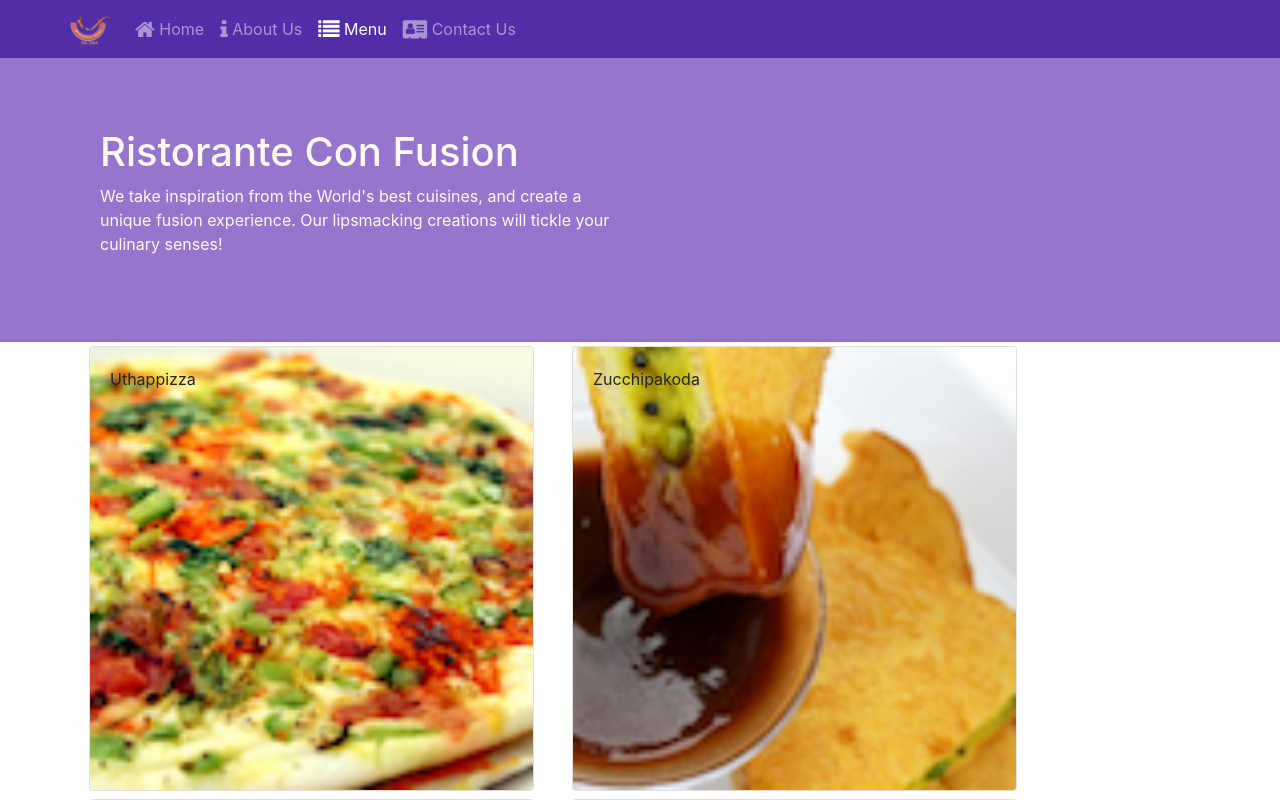
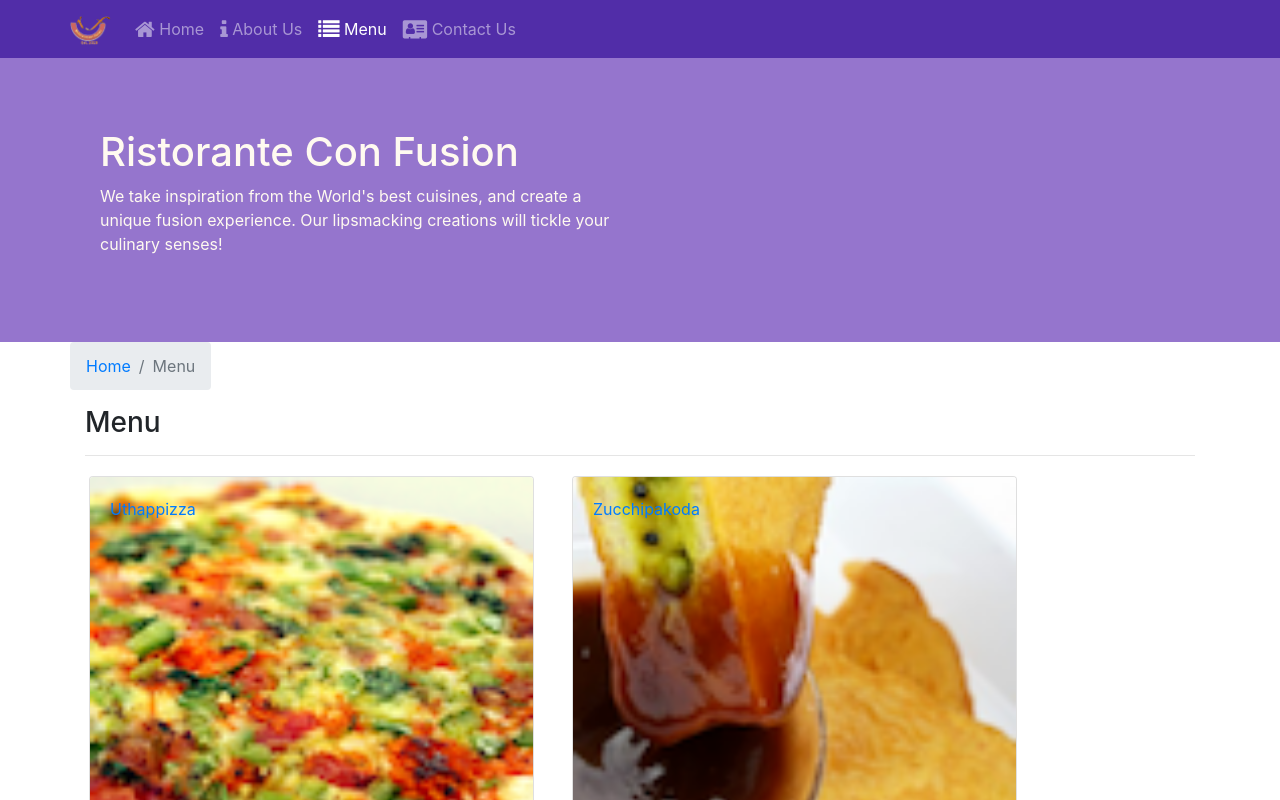
Before and after one commit to VoVyKhang/confusion, a React (Create React App) app: page /menu in a window 1280 px wide. Shown: the top 800 px of the page. Built offline with nearby package versions, Linux system fonts and the light colour scheme.

Commit message:
Single Page Applications Part 2

```diff
--- a/src/components/ContactComponent.js
+++ b/src/components/ContactComponent.js
@@ -1,8 +1,22 @@
 import React from "react";
+import { Breadcrumb, BreadcrumbItem } from 'reactstrap';
+import { Link } from 'react-router-dom';
+
 
 function Contact(props) {
   return (
     <div className="container">
+                  <div className="row">
+                <Breadcrumb>
+                    <BreadcrumbItem><Link to="/home">Home</Link></BreadcrumbItem>
+                    <BreadcrumbItem active>Contact Us</BreadcrumbItem>
+                </Breadcrumb>
+                <div className="col-12">
+                    <h3>Contact Us</h3>
+                    <hr />
+                </div>
+            </div>
+
       <div className="row row-content">
         <div className="col-12">
           <h3>Location Information</h3>
--- a/src/components/DishdetailComponent.js
+++ b/src/components/DishdetailComponent.js
@@ -1,5 +1,8 @@
 import React from "react";
-import { Card, CardImg, CardText, CardBody, CardTitle } from "reactstrap";
+import { Card, CardImg, CardText, CardBody,
+  CardTitle, Breadcrumb, BreadcrumbItem } from 'reactstrap';
+import { Link } from 'react-router-dom';
+
 
 function RenderDish({ dish }) {
   return (
@@ -48,12 +51,28 @@ const DishDetail = (props) => {
   if (props.dish != null) {
     return (
       <div className="container">
-        <div className="row">
-          <RenderDish dish={props.dish} />
-          <RenderComments comments={props.dish.comments} />
-        </div>
+      <div className="row">
+          <Breadcrumb>
+
+              <BreadcrumbItem><Link to="/menu">Menu</Link></BreadcrumbItem>
+              <BreadcrumbItem active>{props.dish.name}</BreadcrumbItem>
+          </Breadcrumb>
+          <div className="col-12">
+              <h3>{props.dish.name}</h3>
+              <hr />
+          </div>
       </div>
-    );
+      <div className="row">
+          <div className="col-12 col-md-5 m-1">
+              <RenderDish dish={props.dish} />
+          </div>
+          <div className="col-12 col-md-5 m-1">
+              <RenderComments comments={props.comments} />
+          </div>
+      </div>
+      </div>
+  );
+
   } else {
     return <div></div>;
   }
--- a/src/components/MainComponent.js
+++ b/src/components/MainComponent.js
@@ -1,7 +1,7 @@
 import React, { Component } from "react";
 import Home from "./HomeComponent";
 import Menu from "./MenuComponent";
-//import DishDetail from './DishdetailComponent';
+import DishDetail from './DishdetailComponent';
 import Header from "./HeaderComponent";
 import Footer from "./FooterComponent";
 import Contact from "./ContactComponent";
@@ -33,6 +33,14 @@ class Main extends Component {
       );
     };
 
+    const DishWithId = ({match}) => {
+      return(
+          <DishDetail dish={this.state.dishes.filter((dish) => dish.id === parseInt(match.params.dishId,10))[0]}
+            comments={this.state.comments.filter((comment) => comment.dishId === parseInt(match.params.dishId,10))} />
+      );
+    };
+
+
     return (
       <div>
         <Header />
@@ -44,6 +52,7 @@ class Main extends Component {
             component={() => <Menu dishes={this.state.dishes} />}
           />
           <Route exact path="/contactus" component={Contact} />
+          <Route path='/menu/:dishId' component={DishWithId} />
           <Redirect to="/home" />
         </Switch>
         <Footer />
--- a/src/components/MenuComponent.js
+++ b/src/components/MenuComponent.js
@@ -1,24 +1,31 @@
-import React from 'react';
-import { Card, CardImg, CardImgOverlay, CardTitle } from 'reactstrap';
+import React from "react";
+import {
+  Card,
+  CardImg,
+  CardImgOverlay,
+  CardTitle,
+  Breadcrumb,
+  BreadcrumbItem,
+} from "reactstrap";
+import { Link } from "react-router-dom";
 
-    function RenderMenuItem ({dish, onClick}) {
-
+function RenderMenuItem({ dish, onClick }) {
   return (
     <Card>
+      <Link to={`/menu/${dish.id}`}>
         <CardImg width="100%" src={dish.image} alt={dish.name} />
         <CardImgOverlay>
           <CardTitle>{dish.name}</CardTitle>
         </CardImgOverlay>
+      </Link>
     </Card>
   );
-
 }
 
 const Menu = (props) => {
-
   const menu = props.dishes.map((dish) => {
     return (
-                <div className="col-12 col-md-5 m-1"  key={dish.id}>
+      <div className="col-12 col-md-5 m-1" key={dish.id}>
         <RenderMenuItem dish={dish} onClick={props.onClick} />
       </div>
     );
@@ -27,11 +34,20 @@ import { Card, CardImg, CardImgOverlay, CardTitle } from 'reactstrap';
   return (
     <div className="container">
       <div className="row">
-                    {menu}
+        <Breadcrumb>
+          <BreadcrumbItem>
+            <Link to="/home">Home</Link>
+          </BreadcrumbItem>
+          <BreadcrumbItem active>Menu</BreadcrumbItem>
+        </Breadcrumb>
+        <div className="col-12">
+          <h3>Menu</h3>
+          <hr />
         </div>
       </div>
+      <div className="row">{menu}</div>
+    </div>
   );
-
-    }
+};
 
 export default Menu;
```
Lines whose indentation alone changed are shown as unchanged.
